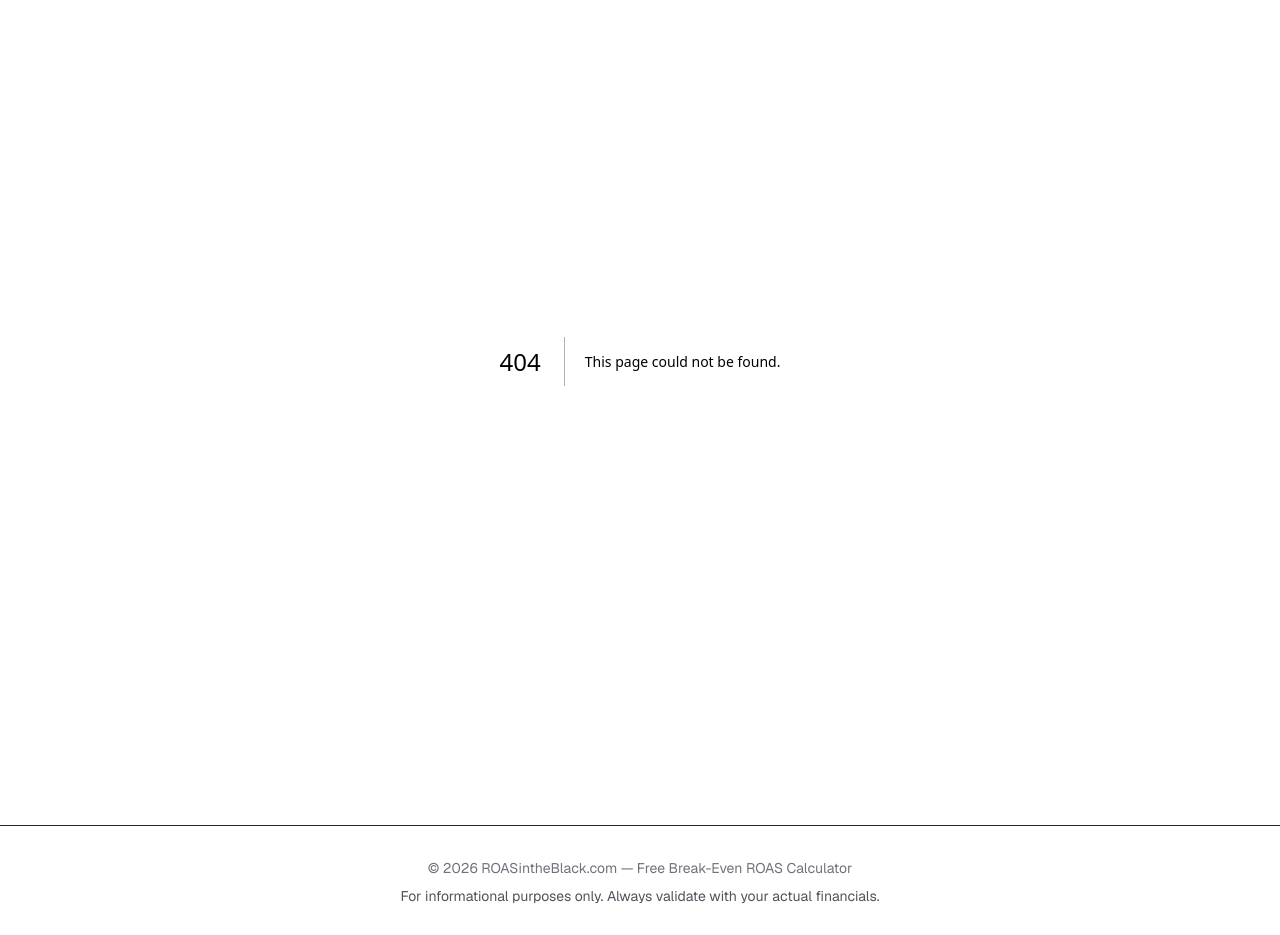
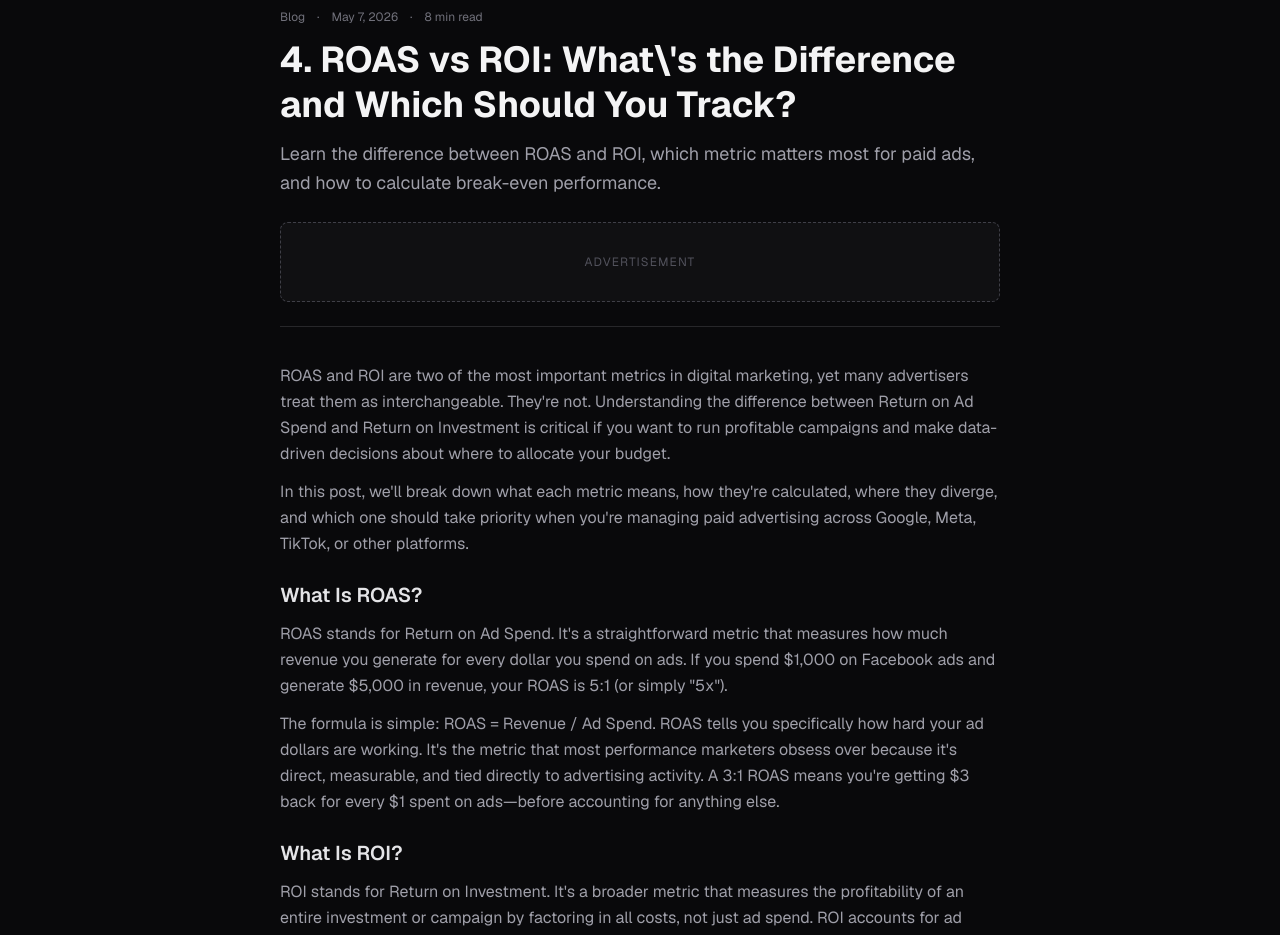
Before and after one commit to susthenewcomer45-arch/roasintheblack, a Next.js app: page /blog/4-roas-vs-roi-whats-the-difference-and-which-should-you-track in a window 1280 px wide. Before the commit this address had no page. Shown: the part 100-1035 px from the top of the page. Built offline with nearby package versions, Linux system fonts and the light colour scheme.

Commit message:
Auto-publish: 4. ROAS vs ROI: What's the Difference and Which Should You Track?

```diff
--- /dev/null
+++ b/src/app/blog/4-roas-vs-roi-whats-the-difference-and-which-should-you-track/page.tsx
@@ -0,0 +1,145 @@
+// Auto-generated 2026-05-07 — do not edit manually
+import type { Metadata } from 'next'
+import Link from 'next/link'
+
+export const metadata: Metadata = {
+  title: '4. ROAS vs ROI: What\'s the Difference and Which Should You Track? | ROAS in the Black',
+  description: 'Learn the difference between ROAS and ROI, which metric matters most for paid ads, and how to calculate break-even performance.',
+  alternates: { canonical: 'https://roasintheblack.com/blog/4-roas-vs-roi-whats-the-difference-and-which-should-you-track' },
+  openGraph: {
+    title: '4. ROAS vs ROI: What\'s the Difference and Which Should You Track? | ROAS in the Black',
+    description: 'Learn the difference between ROAS and ROI, which metric matters most for paid ads, and how to calculate break-even performance.',
+    url: 'https://roasintheblack.com/blog/4-roas-vs-roi-whats-the-difference-and-which-should-you-track',
+  },
+}
+
+interface Section {
+  heading?: string
+  paragraphs?: string[]
+}
+
+const sections: Section[] = [
+  {
+    "paragraphs": [
+      "ROAS and ROI are two of the most important metrics in digital marketing, yet many advertisers treat them as interchangeable. They're not. Understanding the difference between Return on Ad Spend and Return on Investment is critical if you want to run profitable campaigns and make data-driven decisions about where to allocate your budget.",
+      "In this post, we'll break down what each metric means, how they're calculated, where they diverge, and which one should take priority when you're managing paid advertising across Google, Meta, TikTok, or other platforms."
+    ]
+  },
+  {
+    "heading": "What Is ROAS?",
+    "paragraphs": [
+      "ROAS stands for Return on Ad Spend. It's a straightforward metric that measures how much revenue you generate for every dollar you spend on ads. If you spend $1,000 on Facebook ads and generate $5,000 in revenue, your ROAS is 5:1 (or simply \"5x\").",
+      "The formula is simple: ROAS = Revenue / Ad Spend. ROAS tells you specifically how hard your ad dollars are working. It's the metric that most performance marketers obsess over because it's direct, measurable, and tied directly to advertising activity. A 3:1 ROAS means you're getting $3 back for every $1 spent on ads—before accounting for anything else."
+    ]
+  },
+  {
+    "heading": "What Is ROI?",
+    "paragraphs": [
+      "ROI stands for Return on Investment. It's a broader metric that measures the profitability of an entire investment or campaign by factoring in all costs, not just ad spend. ROI accounts for ad spend, production costs, software fees, labor, inventory costs, shipping, refunds, and any other expense related to generating that revenue.",
+      "The formula is: ROI = (Net Profit / Total Investment) × 100. So if your net profit (after all costs) is $4,000 and your total investment (including ad spend, fulfillment, and overhead) is $10,000, your ROI is 40%. ROI gives you the true business picture—it tells you how much money you actually made from the campaign."
+    ]
+  },
+  {
+    "heading": "ROAS vs ROI: A Real Example",
+    "paragraphs": [
+      "Let's walk through a concrete scenario. You're an ecommerce brand running a paid social campaign. You spend $2,000 on ads and generate $10,000 in revenue. Your ROAS is 5:1—that looks fantastic. But here's what happens when you calculate ROI:",
+      "Of that $10,000 revenue: You spent $2,000 on ads. Your product cost of goods sold (COGS) totals $3,000. You paid $1,500 for fulfillment and shipping. You spent $500 on email software and marketing tools. Your net profit is $2,500. Your total investment is $2,000 + $3,000 + $1,500 + $500 = $7,000. Your ROI is ($2,500 / $7,000) × 100 = 35.7%. Your ROAS of 5:1 looks incredible, but your actual return on total investment tells a different story. This is why both metrics matter."
+    ]
+  },
+  {
+    "heading": "Which Metric Should You Track?",
+    "paragraphs": [
+      "The answer: both, but with different applications. Track ROAS daily to monitor ad performance and optimize your campaigns in real time. It's your frontline metric. If your ROAS is trending downward, you know something's wrong with your ads, audience, or creative—and you need to act fast. ROAS gives you immediate feedback on ad efficiency.",
+      "Track ROI monthly or quarterly to assess true business profitability. ROI tells you whether the campaign is actually profitable when you account for everything. A 5:1 ROAS might excite you, but if your ROI is negative, you're losing money overall. ROI is your long-term health metric. Use ROAS to optimize. Use ROI to decide."
+    ]
+  },
+  {
+    "heading": "Finding Your Break-Even ROAS",
+    "paragraphs": [
+      "Here's where things get practical. Every business has a break-even ROAS—the minimum return on ad spend required to cover all your costs and avoid losing money. If your break-even ROAS is 2:1 but you're only hitting 1.8:1, you're unprofitable. If you're hitting 3:1, you have room to scale.",
+      "Calculating your break-even ROAS requires knowing your COGS, fulfillment costs, platform fees, and other variable costs. It's not always obvious. That's why having a tool to calculate this—like the break-even ROAS calculator at roasintheblack.com—removes the guesswork. Input your costs once, and you'll immediately see the exact ROAS target you need to hit. From there, you can confidently decide whether to scale ad spend, pause underperforming campaigns, or optimize existing ones. Knowing your break-even number is the foundation of profitable advertising."
+    ]
+  }
+]
+
+const postDate = '2026-05-07'
+const readTime = '8 min read'
+
+export default function BlogPost() {
+  const formattedDate = new Date(postDate + 'T00:00:00').toLocaleDateString('en-US', {
+    year: 'numeric',
+    month: 'long',
+    day: 'numeric',
+  })
+
+  return (
+    <div className="max-w-3xl mx-auto px-4 sm:px-6 py-12">
+      <article className="space-y-6">
+        <header className="space-y-3">
+          <div className="flex items-center gap-3 text-xs text-zinc-500">
+            <Link href="/blog" className="hover:text-zinc-400 transition-colors">
+              Blog
+            </Link>
+            <span>·</span>
+            <time dateTime={postDate}>{formattedDate}</time>
+            <span>·</span>
+            <span>{readTime}</span>
+          </div>
+          <h1 className="text-3xl sm:text-4xl font-bold text-zinc-100 leading-tight">
+            4. ROAS vs ROI: What\'s the Difference and Which Should You Track?
+          </h1>
+          <p className="text-zinc-400 text-lg leading-relaxed">Learn the difference between ROAS and ROI, which metric matters most for paid ads, and how to calculate break-even performance.</p>
+        </header>
+
+        <div
+          className="flex items-center justify-center border border-dashed border-zinc-700 bg-zinc-900/50 rounded-lg text-zinc-600 text-xs tracking-widest uppercase h-24 sm:h-20"
+          aria-label="Advertisement"
+        >
+          <span>Advertisement</span>
+        </div>
+
+        <div className="border-t border-zinc-800 pt-6 space-y-6">
+          {sections.map((section, i) => (
+            <div key={i}>
+              {section.heading && (
+                <h2 className="text-xl font-semibold text-zinc-200 mb-3">
+                  {section.heading}
+                </h2>
+              )}
+              {section.paragraphs?.map((para, j) => (
+                <p key={j} className="text-zinc-400 leading-relaxed mt-3">
+                  {para}
+                </p>
+              ))}
+            </div>
+          ))}
+        </div>
+
+        <div className="mt-8 bg-zinc-900 border border-amber-500/30 rounded-xl p-6 text-center">
+          <p className="font-semibold text-zinc-100 text-lg mb-2">
+            Know Your Break-Even ROAS Before You Spend Another Dollar
+          </p>
+          <p className="text-zinc-400 text-sm mb-5">
+            Enter your COGS, fulfillment costs, and other expenses. Get your
+            break-even ROAS instantly — free, no sign-up.
+          </p>
+          <Link
+            href="/"
+            className="inline-block bg-amber-500 hover:bg-amber-400 text-zinc-950 font-bold px-6 py-3 rounded-lg text-sm transition-colors"
+          >
+            Calculate My Break-Even ROAS →
+          </Link>
+        </div>
+
+        <div className="flex gap-6 text-sm border-t border-zinc-800 pt-6">
+          <Link href="/blog" className="text-amber-500 hover:text-amber-400 font-medium">
+            ← Back to Blog
+          </Link>
+          <Link href="/" className="text-amber-500 hover:text-amber-400 font-medium">
+            Calculator →
+          </Link>
+        </div>
+      </article>
+    </div>
+  )
+}
--- a/src/lib/generated-posts.json
+++ b/src/lib/generated-posts.json
@@ -1,4 +1,11 @@
 [
+  {
+    "slug": "4-roas-vs-roi-whats-the-difference-and-which-should-you-track",
+    "title": "4. ROAS vs ROI: What's the Difference and Which Should You Track?",
+    "description": "Learn the difference between ROAS and ROI, which metric matters most for paid ads, and how to calculate break-even performance.",
+    "date": "2026-05-07",
+    "readTime": "8 min read"
+  },
   {
     "slug": "3-why-most-businesses-are-losing-money-on-ads-without-knowing-it",
     "title": "3. Why Most Businesses Are Losing Money on Ads Without Knowing It",
```
